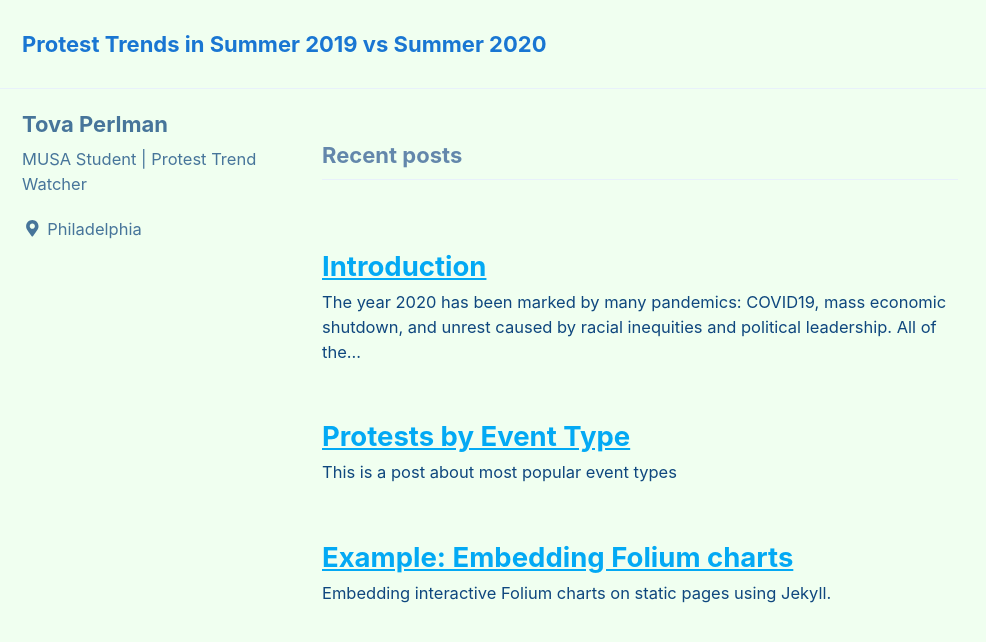
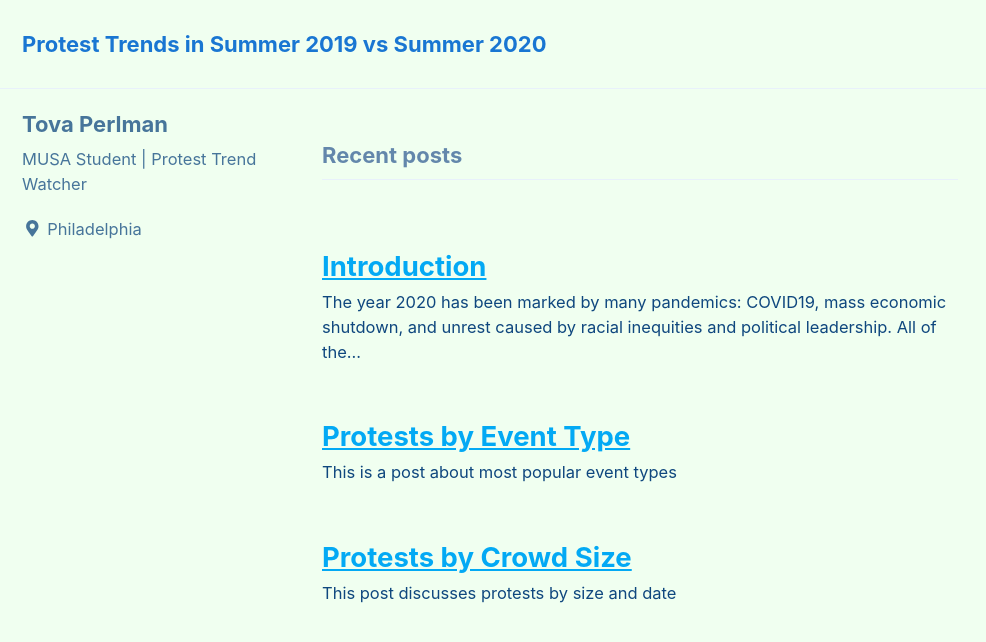
Before and after one commit to tovaperlman/MUSA550FinalProject, a Jekyll site: the page built from index.html, in a window 1280 px wide and 900 px high. Shown: the top 642 px of the window, without its empty margins (0-986 px from the left). Built offline with Jekyll 4.4.1, drawn with Linux system fonts in a browser that asks for light colours; cached includes are drawn as plain includes; nearby versions of some CDN libraries; a script that is not in the unit is left out; the list of posts is cut into pages by our own code; part of the change alters nothing that is shown.

Commit message:
Update 2019-04-13-folium-charts.md

```diff
--- a/_posts/2019-04-13-folium-charts.md
+++ b/_posts/2019-04-13-folium-charts.md
@@ -1,9 +1,9 @@
 ---
-title: "Example: Embedding Folium charts"
+title: "Protests by Crowd Size"
 date: 2019-04-13
 published: true
 tags: [dataviz, folium]
-excerpt: "Embedding interactive Folium charts on static pages using Jekyll."
+excerpt: "This post discusses protests by size and date"
 folium-loader:
   folium-chart-1: ["charts/foliumChart.html", "400"]
   folium-chart-2: ["charts/percent_no_internet.html", "400"]
@@ -11,16 +11,17 @@ toc: true
 toc_sticky: true
 ---
 
-This post will show examples of embedding interactive maps produced using [Folium](https://github.com/python-visualization/folium).
 
-## OSMnx and Street Networks
+## Crowd Sizes in Summer 2019
 
-The shortest route between the Art Museum and the Liberty Bell:
+  Next we examine the crowd sizes for both summers by dates. Hopefully, our examinations will enable us to see the trends in what dates crowds were highest and perhaps connect those to the news cycle. The datasets had the low and high estimates for each event and we went with the low estimates to be on the conservative side. We used a rolling mean to do this in order to get the 2 week average of crowds on any given day. In Summer 2019, it appears that on June 29th crowd sizes were at 10,469 people and on June 30th they had peaked to 60,559 people. Based on some brief research, it appears that the day before June 30th, the Supreme Court chose to consider whether Trump could shut down the DACA program (Deferred Action for Childhood Arrivals). These heightened crowds lasted for about two weeks until July 14th and then subsided at low levels for the rest of the summer.
 
 <div id="folium-chart-1"></div>
 
-## Percentage of Households without Internet
+## Crowd Sizes in Summer 2020
+
+  In Summer 2020, we see protests starting at a higher base point as George Floyd was murdered on May 25th. The height of the protests was on June 7th with 153,071 Americans participating in a type of protest event. The protests steeply declined after this. In both Summer 2019 and 2020, the crowds were not big enough to be at the 3.5 % threshold for changing something in the country that Chenoweth claims. Now, lets examine if the 3.5% rule works on any county level in the US using cenpy.
+Some future research related to this topic might include examining the crowd sizes by weekday vs weekend to see if there are specific days where protests are more popular in both Summer 2019 and Summer 2020.
+
 
 <div id="folium-chart-2"></div>
-
-See the [lecture 9B slides](https://musa-550-fall-2020.github.io/slides/lecture-9B.html) and the [lecture 10A slides](https://musa-550-fall-2020.github.io/slides/lecture-10A.html) for the code that produced these plots.
```
